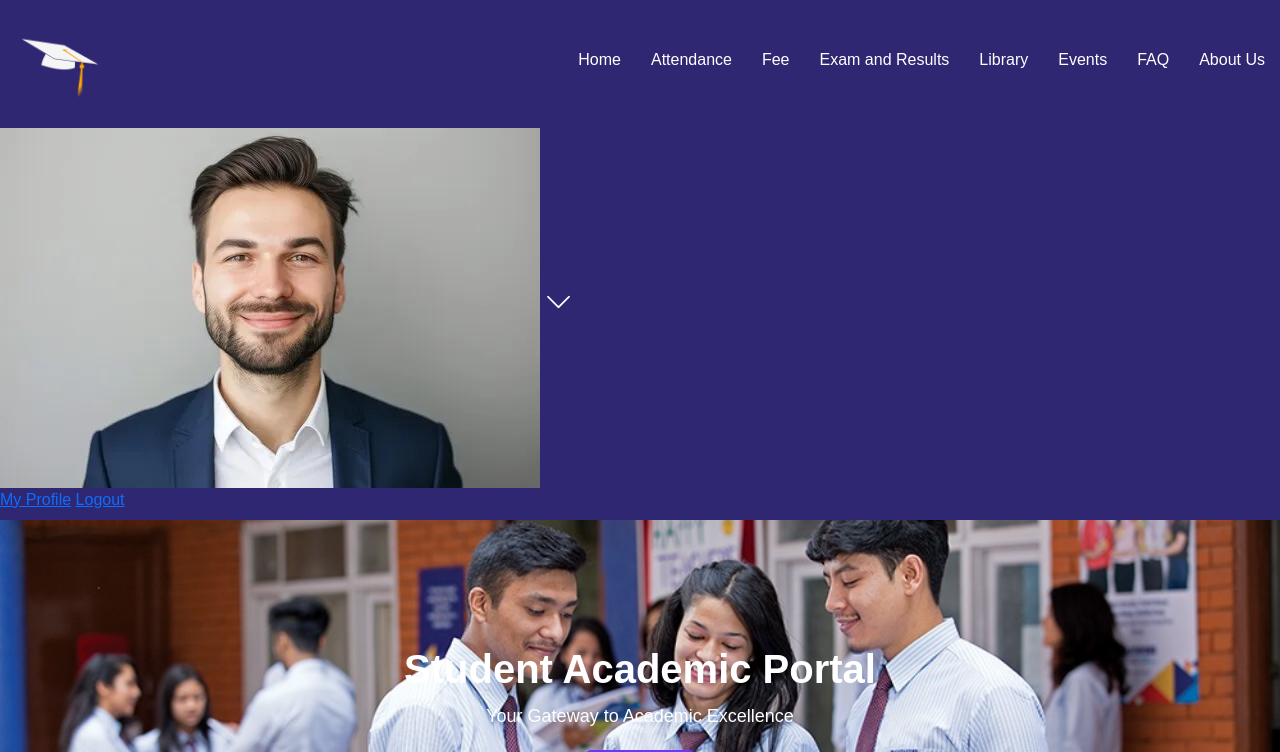
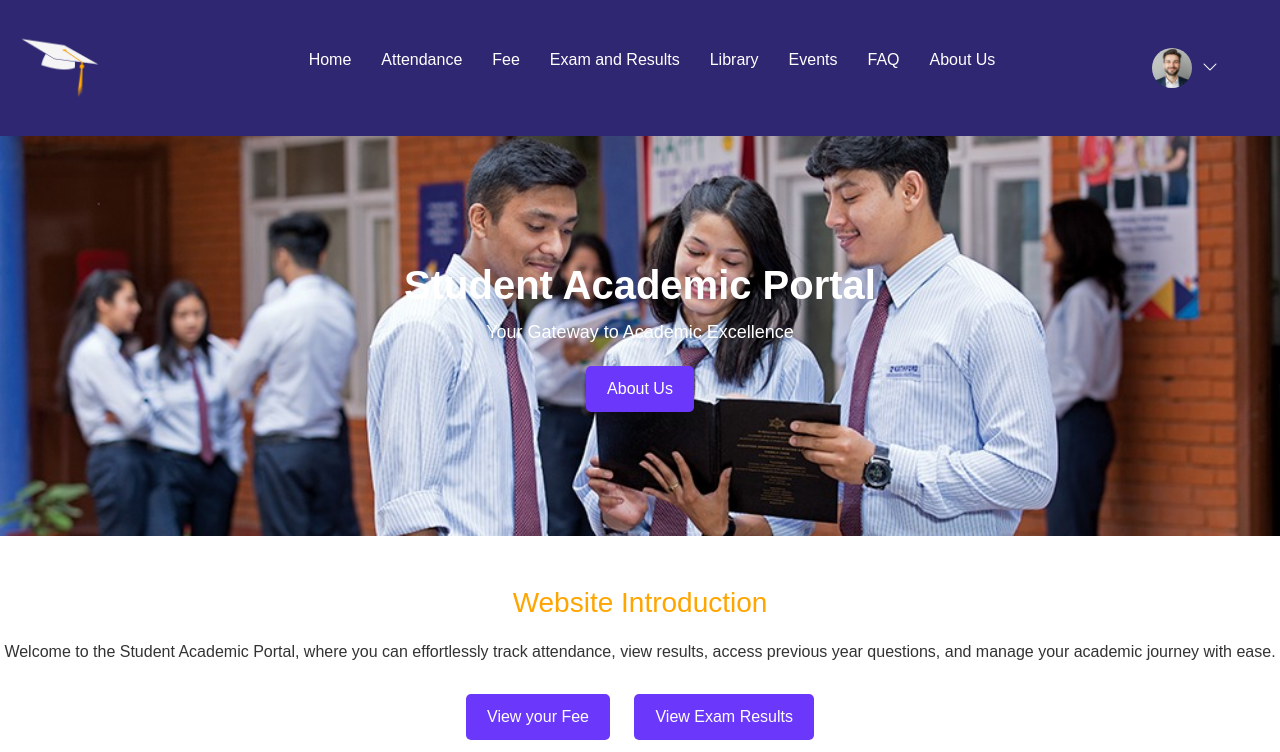
Before and after one commit to RabinPyakurel/Student-Academic-portal, a PHP site: page / in a window 1280 px wide. Shown: the top 752 px of the page. Run offline with PHP 8.4, Linux system fonts and the light colour scheme.

Commit message:
merged and solved merged issue

```diff
--- a/assets/css/index.css
+++ b/assets/css/index.css
@@ -38,14 +38,58 @@
     font-size: 16px;
 }
 
-.user-icon i {
-    color: #fff;
-    font-size: 28px;
+.user-icon {
+    position: relative;
+    width: 10%;
+}
+
+/* Profile image styling */
+.profile-container {
+    display: flex;
+    align-items: center;
+    cursor: pointer;
+}
+
+.profile-img {
+    border-radius: 50%;
+    height: 40px;
+    width: 40px;
+    object-fit: cover;
+}
+
+/* Dropdown icon */
+.dropdown-icon {
+    margin-left: 10px;
+    font-size: 16px;
+    color: white;
+}
+
+/* Dropdown menu styling */
+.dropdown-content {
+    display: none;
+    position: absolute;
+    right: 0;
+    background-color: #f5f5f5;
+    min-width: 120px;
+    box-shadow: 0px 8px 16px rgba(0, 0, 0, 0.2);
+    z-index: 1;
+}
+
+.dropdown-content a {
+    color: black;
+    padding: 12px 16px;
+    text-decoration: none;
+    display: block;
+}
+
+.dropdown-content a:hover {
+    background-color: #ddd;
+    /* Highlight on hover */
 }
 
 /* Header Section */
 .header-section {
-    background: url('../images/heroStudents.jpg') no-repeat center center/cover;
+    background: url("../images/heroStudents.jpg") no-repeat center center/cover;
     height: 400px;
     color: #fff;
     text-align: center;
```
